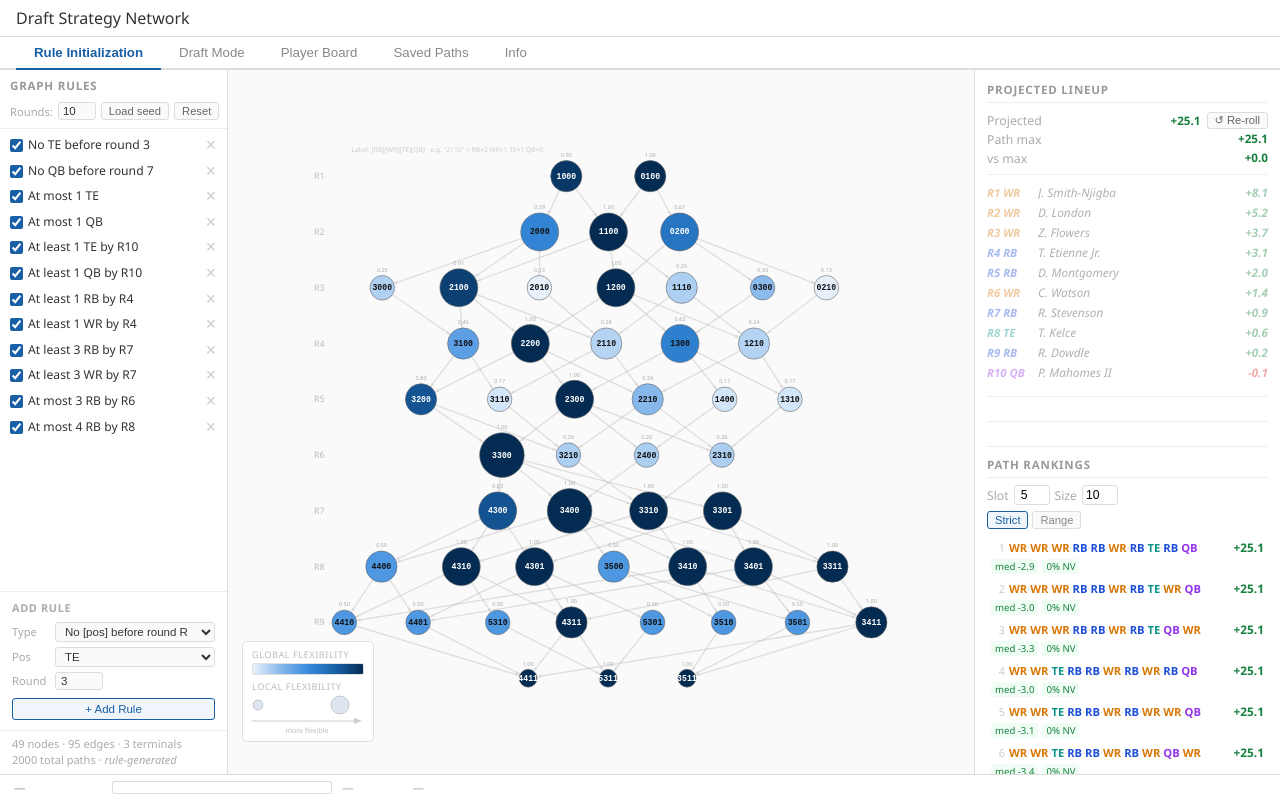
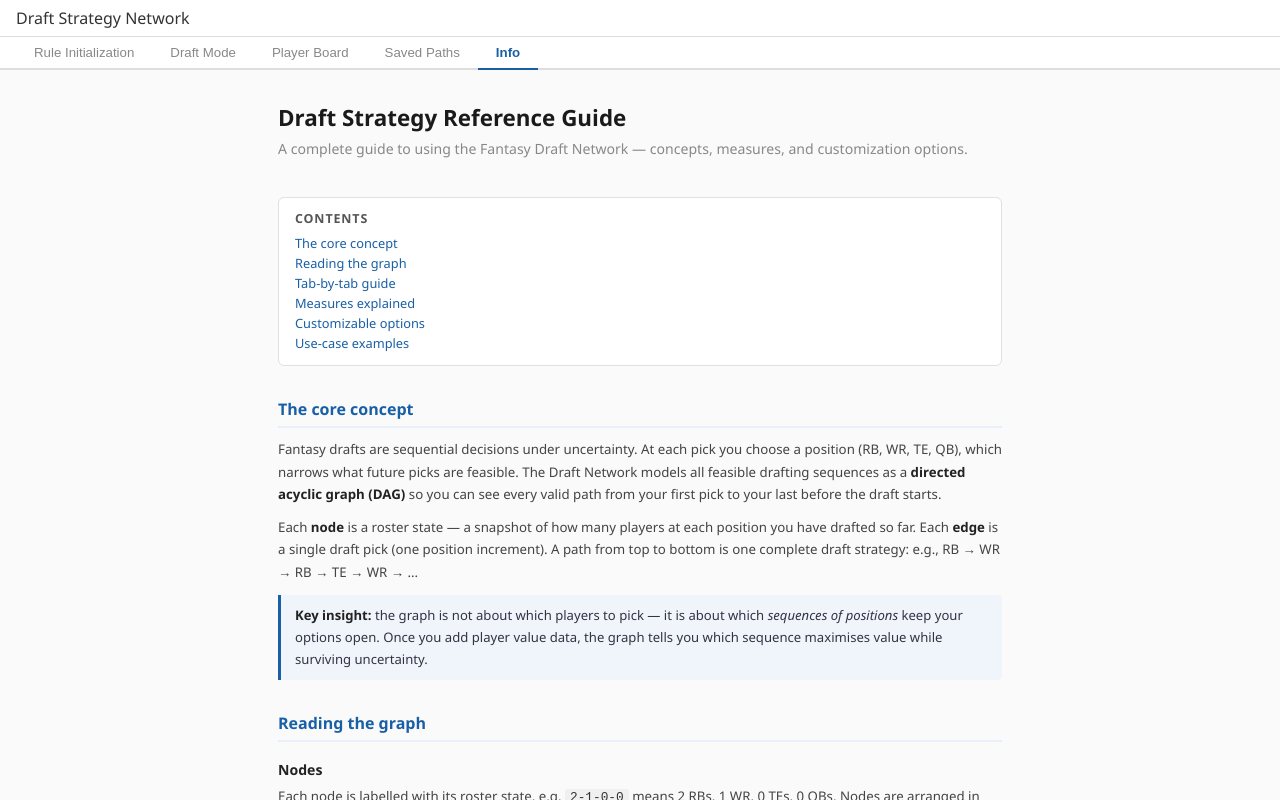
Before and after one commit to ezrawn/ezrawn.github.io, a plain HTML site: page draft-strategy/index.html in a window 1280 px wide. Drawn offline with nearby package versions, Linux system fonts and the light colour scheme.

Commit message:
Update draft strategy tool

```diff
--- a/draft-strategy/index.html
+++ b/draft-strategy/index.html
@@ -327,7 +327,7 @@ canvas#lbar { height: 13px; width: 220px; border-radius: 2px; border: 1px solid
 </div>
 
 <div id="tab-bar">
-  <button class="tab-btn active" id="tab-init-btn">Rule Initialization</button>
+  <button class="tab-btn" id="tab-init-btn">Rule Initialization</button>
   <button class="tab-btn" id="tab-draft-btn">Draft Mode</button>
   <button class="tab-btn" id="tab-board-btn">Player Board</button>
   <button class="tab-btn" id="tab-saved-btn">Saved Paths</button>
@@ -961,7 +961,7 @@ let bpaMode       = 'strict'; // 'strict' | 'range'
 let rangeBefore   = 3;        // picks before: ADP >= pick - rangeBefore
 let rangeAfter    = 8;        // picks after:  ADP <= pick + rangeAfter
 let rankHighlight = null;     // { pathIdx, nodeSet, edgeSet }
-let activeTab     = 'init';
+let activeTab     = 'info';
 let boardSort     = { col: 'adp', dir: 1 };
 let boardFilters  = { pos: new Set(['RB','WR','TE','QB']), status: 'all',
                       adpMin:'', adpMax:'', valMin:'', valMax:'', search:'' };
@@ -1444,7 +1444,8 @@ function undoPick() {
 
 function resetDraft() {
   draftPath = []; currentNode = null; draftPickVals = []; draftPickedPlayers = []; draftBestRemaining = []; initialBestVal = null;
-  if (!selectedNodes.size) renderPanel(null);
+  selectedNodes.clear();
+  renderPanel(null);
   renderAll();
   rankHighlight = null;
   renderPathRankings();
@@ -3037,6 +3038,7 @@ document.getElementById('tab-draft-btn').addEventListener('click', () => switchT
 document.getElementById('tab-board-btn').addEventListener('click', () => switchTab('board'));
 document.getElementById('tab-saved-btn').addEventListener('click', () => switchTab('saved'));
 document.getElementById('tab-info-btn').addEventListener('click',  () => switchTab('info'));
+switchTab('info');
 
 // Board: column sort
 document.getElementById('board-thead').addEventListener('click', e => {
```
